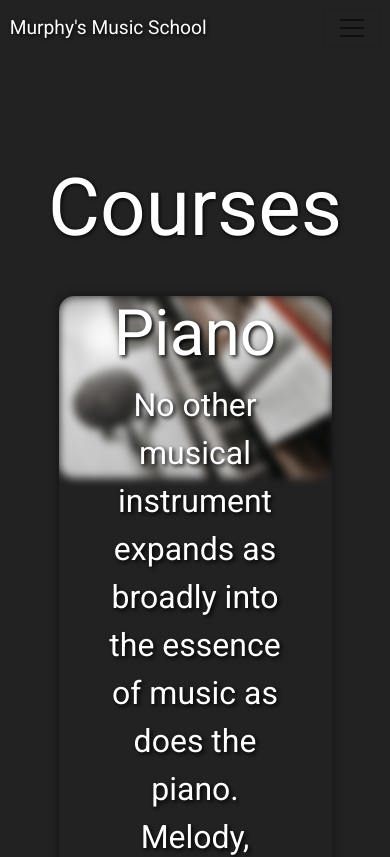
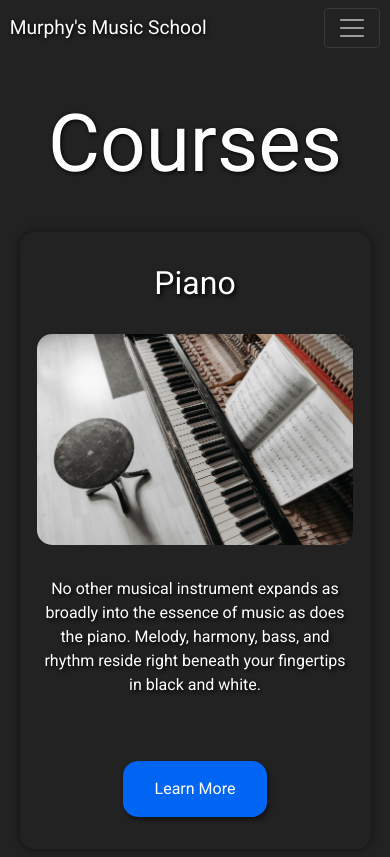
Before and after one commit to ColinJhEdwards/murphy-music-school, a React (Create React App) app: page /courses in a window 390 px wide. Shown: the top 857 px of the page. Built offline with nearby package versions, Linux system fonts and the light colour scheme.

Commit message:
added media queries to courses page so that layout of course cards would change to a column style instead of overlapping

```diff
--- a/src/components/CourseCard.js
+++ b/src/components/CourseCard.js
@@ -37,7 +37,7 @@ const StyledCard = styled(motion.div)`
   justify-content: space-around;
   align-items: center;
   width: 100%;
-  min-height: 750px;
+  /* min-height: 750px; */
   text-align: center;
   transition: all ease 0.5s;
   position: relative;
@@ -65,10 +65,12 @@ const StyledCard = styled(motion.div)`
   }
   h2 {
     font-size: 4rem;
+    margin: 2rem 0rem;
   }
   p {
     width: 70%;
     font-size: 2rem;
+    margin: 2rem 0rem;
   }
   button {
     cursor: pointer;
@@ -77,10 +79,39 @@ const StyledCard = styled(motion.div)`
     box-shadow: 2px 3px 5px rgba(0, 0, 0, 0.5);
     background: #0065f3;
     padding: 1rem 2rem;
+    margin: 2rem 0rem;
     color: white;
     transition: all ease 0.5s;
     &:hover {
       background: #04395f;
+    }
+  }
+  @media (max-width: 1300px) {
+    p {
+      width: 90%;
+    }
+  }
+  @media (max-width: 1200px) {
+    p {
+      font-size: 1rem;
+    }
+  }
+  @media (max-width: 850px) {
+    &:hover {
+      img {
+        transform: scale(1);
+      }
+    }
+    p {
+      font-size: 1rem;
+    }
+    h2 {
+      font-size: 2rem;
+    }
+    img {
+      position: static;
+      filter: none;
+      width: 90%;
     }
   }
 `;
@@ -91,6 +122,9 @@ const Hide = styled(motion.div)`
   box-shadow: 0px 0px 10px rgba(0, 0, 0, 0.5);
   width: 70%;
   margin: 2rem 0rem;
+  @media (max-width: 850px) {
+    width: 90%;
+  }
 `;
 
 export default CourseCard;
--- a/src/components/CourseDetail.js
+++ b/src/components/CourseDetail.js
@@ -70,7 +70,10 @@ const StyledCourse = styled(motion.section)`
       color: #f55673;
     }
     h1 {
-      margin: 3rem 0rem;
+      margin-bottom: 3rem;
+      margin-top: 6rem;
+      font-size: 5rem;
+      text-shadow: 1px 1px 4px black;
     }
     .details {
       display: flex;
--- a/src/components/Nav.js
+++ b/src/components/Nav.js
@@ -9,7 +9,7 @@ const NavStuff = () => {
   const { pathname } = useLocation();
   return (
     <StyledNav>
-      <Navbar bg="none" expand="sm" className="noov">
+      <Navbar bg="none" expand="lg" className="noov navbar-dark">
         <Navbar.Brand className="text logo">Murphy's Music School</Navbar.Brand>
         <Navbar.Toggle aria-controls="responsive-navbar-nav" />
         <Navbar.Collapse id="responsive-navbar-nav">
--- a/src/data/courseData.js
+++ b/src/data/courseData.js
@@ -64,10 +64,10 @@ export const CourseData = () => {
       header:
         "Our guitar teachers are passionate and experienced in what they do, bringing inspiration and fun to their guitar lessons, as well as deliver the absolute highest standards of technique, theory, and improvisation! ",
       history:
-        "Lorem ipsum dolor, sit amet consectetur adipisicing elit. Maxime eius, tempore dicta expedita vitae asperiores laudantium veniam doloribus voluptate in, similique dolorum! Maxime, doloribus obcaecati?",
-      why: "Lorem ipsum dolor sit amet consectetur, adipisicing elit. Consequatur dolor nobis, inventore dolore repellendus dolorem harum ea, ad beatae ipsam quas expedita excepturi quisquam! Dolorem.",
+        "A plucked stringed musical instrument that probably originated in Spain early in the 16th century, deriving from the guitarra latina, a late-medieval instrument with a waisted body and four strings. The early guitar was narrower and deeper than the modern guitar, with a less pronounced waist. It was closely related to the vihuela, the guitar-shaped instrument played in Spain in place of the lute. From the 16th to the 19th century several changes occurred in the instrument. A fifth course of strings was added before 1600; by the late 18th century a sixth course was added. Before 1800 the double courses were replaced by single strings tuned E–A–D–G–B–E, still the standard tuning. The guitar is widely played in the folk and popular music of many countries. In jazz ensembles it is part of the rhythm section and is occasionally played as a solo instrument. In popular music the guitar is usually amplified, and ensembles frequently include more than one instrument, a “lead” guitar for solos, another for rhythm, and a “bass” guitar to play bass lines.",
+      why: "Whether it’s writing original material or reworking a song for your covers band, the guitar is unlike any other instrument for unleashing your creativity. We all have those moments when it’s hard to verbally express our feelings, but many guitarists find it easier to show their emotion, to process their feelings and to feel truly heard through playing the guitar. For most of our students, playing the guitar has became a hugely cathartic way to communicate their views, their feelings, passions and fear. Distilling it all into a haunting guitar riff, a blistering solo or a few simple chords, in a way they might never be able to with words. ",
       howLong:
-        "Lorem ipsum dolor sit amet consectetur adipisicing elit. Quibusdam dolor illo adipisci nemo ipsa nobis perferendis porro ducimus. Eius deserunt consequatur sed facilis optio! Iure!",
+        "Most songs have some really fun riffs, licks & chord strumming patterns that you can take home with you after your very first lesson! Of course there are tons of more challenging songs that will take you longer. You will never get bored playing the guitar but you can learn parts of songs you know right away. The speed at which you learn will be dependent on a number of factors such as: The length of time you practice each day, your age (older students tend to learn faster most of the time), and your commitment to a regular weekly lesson schedule.",
     },
     {
       id: 3,
@@ -93,11 +93,11 @@ export const CourseData = () => {
       img2: drum2,
       img3: drum3,
       header:
-        "Thanks to Linguini, we've been home to a world class drummer since the beginning, and have helped train students to find success through their own personal rhythm.  Learning to play the drums can serve as a powerful outlet and anchor, no matter what stage of life you're in. ",
+        "We've been home to a world class drummer since the beginning, and have helped train students to find success through their own personal rhythm. Drums are the backbone of most music genres.",
       history:
         "Lorem ipsum dolor, sit amet consectetur adipisicing elit. Maxime eius, tempore dicta expedita vitae asperiores laudantium veniam doloribus voluptate in, similique dolorum! Maxime, doloribus obcaecati?",
 
-      why: "Lorem ipsum dolor sit amet consectetur, adipisicing elit. Consequatur dolor nobis, inventore dolore repellendus dolorem harum ea, ad beatae ipsam quas expedita excepturi quisquam! Dolorem.",
+      why: "Learning to play the drums can serve as a powerful outlet and anchor, no matter what stage of life you're in. The instrument is probably one of the most active ways to play music. Lorem ipsum dolor sit amet consectetur, adipisicing elit. Consequatur dolor nobis, inventore dolore repellendus dolorem harum ea, ad beatae ipsam quas expedita excepturi quisquam! Dolorem.",
       howLong:
         "Lorem ipsum dolor sit amet consectetur adipisicing elit. Quibusdam dolor illo adipisci nemo ipsa nobis perferendis porro ducimus. Eius deserunt consequatur sed facilis optio! Iure!",
     },
--- a/src/pages/Courses.js
+++ b/src/pages/Courses.js
@@ -43,7 +43,7 @@ const StyledCourses = styled(motion.section)`
   align-items: center;
   justify-content: center;
   h1 {
-    margin-top: 10rem;
+    margin-top: 6rem;
     color: white;
     text-shadow: 1px 1px 4px black;
     font-size: 5rem;
--- a/src/pages/OurTeachers.js
+++ b/src/pages/OurTeachers.js
@@ -45,7 +45,7 @@ const TeacherSection = styled(motion.section)`
   width: 90%;
   margin: auto;
   h1 {
-    margin-top: 10rem;
+    margin-top: 6rem;
     color: white;
     text-shadow: 1px 1px 4px black;
     font-size: 5rem;
```
